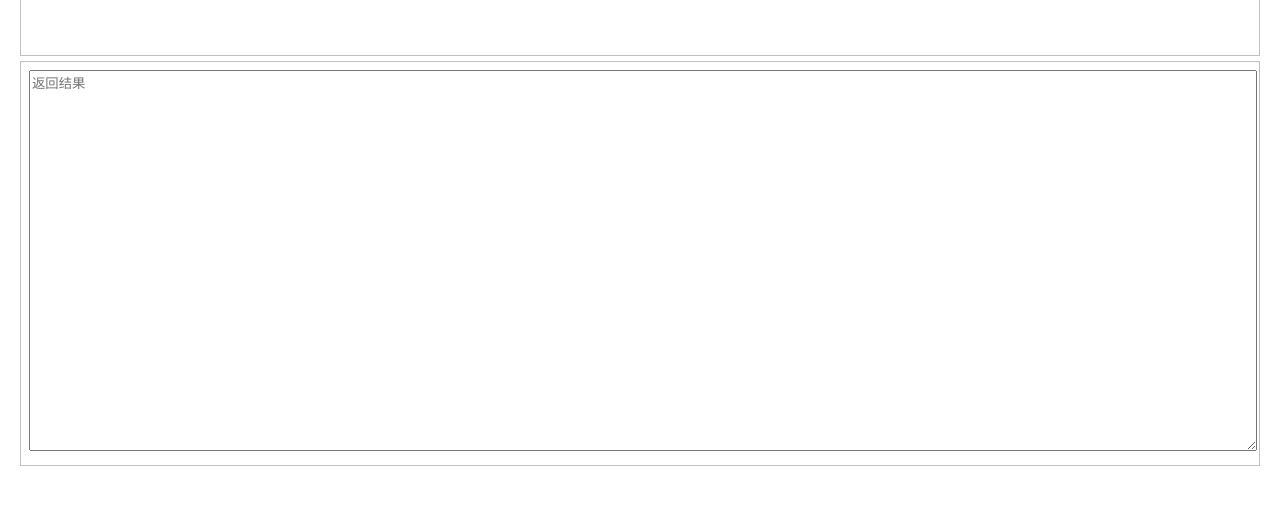
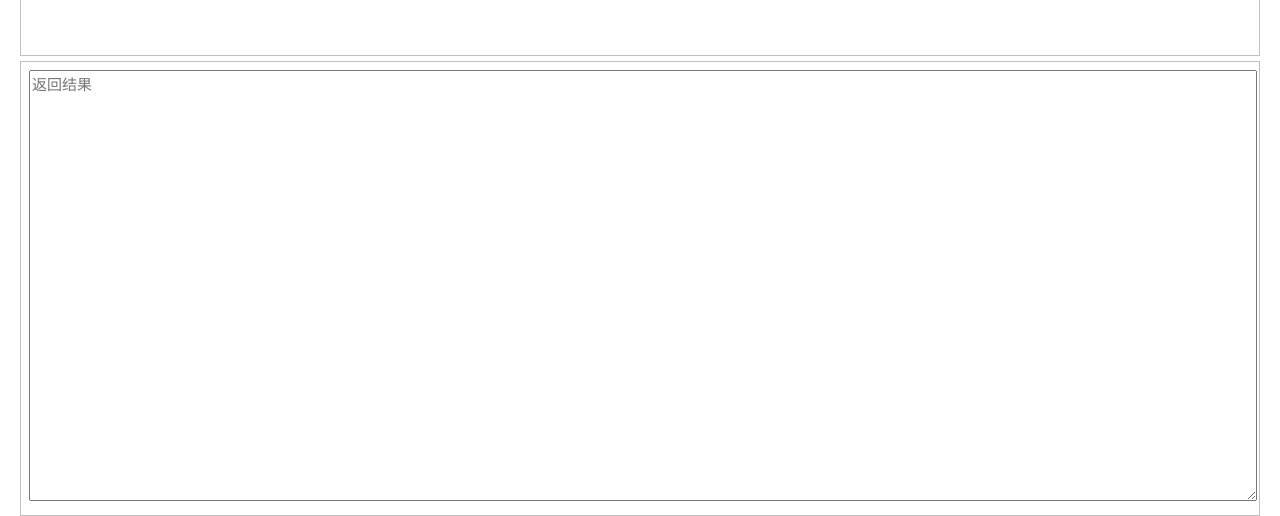
Before and after one commit to obity/hiposter, a Svelte app in the folder frontend/: page / in a window 1280 px wide. Shown: the part 363-879 px from the top of the page. Before the commit the page ends 829 px from the top, so only its background shows below. Built offline with nearby package versions, Linux system fonts and the light colour scheme.

Commit message:
font-size set
change text font-size 15px

```diff
--- a/frontend/src/Request.svelte
+++ b/frontend/src/Request.svelte
@@ -17,7 +17,7 @@
 </script>
 
 <ContentSwitcher
-    style="min-width:300px; max-width:600px; "
+    style="min-width:300px; max-width:600px; font-size: 15px;"
     size="sm"
     bind:selectedIndex={selectIndex}
 >
--- a/frontend/src/Response.svelte
+++ b/frontend/src/Response.svelte
@@ -12,12 +12,13 @@
 </script>
 
 <div class="response">
-    <textarea bind:value={result} placeholder="返回结果" rows={25} />
+    <textarea bind:value={result} placeholder="返回结果" rows={25} readonly />
 </div>
 
 <style>
     .response {
         text-align: left;
+
         border: 1px solid silver;
         margin-top: 5px;
         width: auto;
@@ -28,5 +29,6 @@
 
     textarea {
         width: 100%;
+        font-size: 15px;
     }
 </style>
--- a/frontend/src/requests/JsonInput.svelte
+++ b/frontend/src/requests/JsonInput.svelte
@@ -4,4 +4,11 @@
     export let value = "{}";
 </script>
 
-<TextArea bind:value labelText="Json" placeholder="请输入JSON数据" rows={10} />
+<textarea bind:value placeholder="请输入JSON数据" rows={20} />
+
+<style>
+    textarea {
+        font-size: 15px;
+        width: 100%;
+    }
+</style>
```
Also changed, not shown: 5 other files (tests, documents, lock files or other folders).
